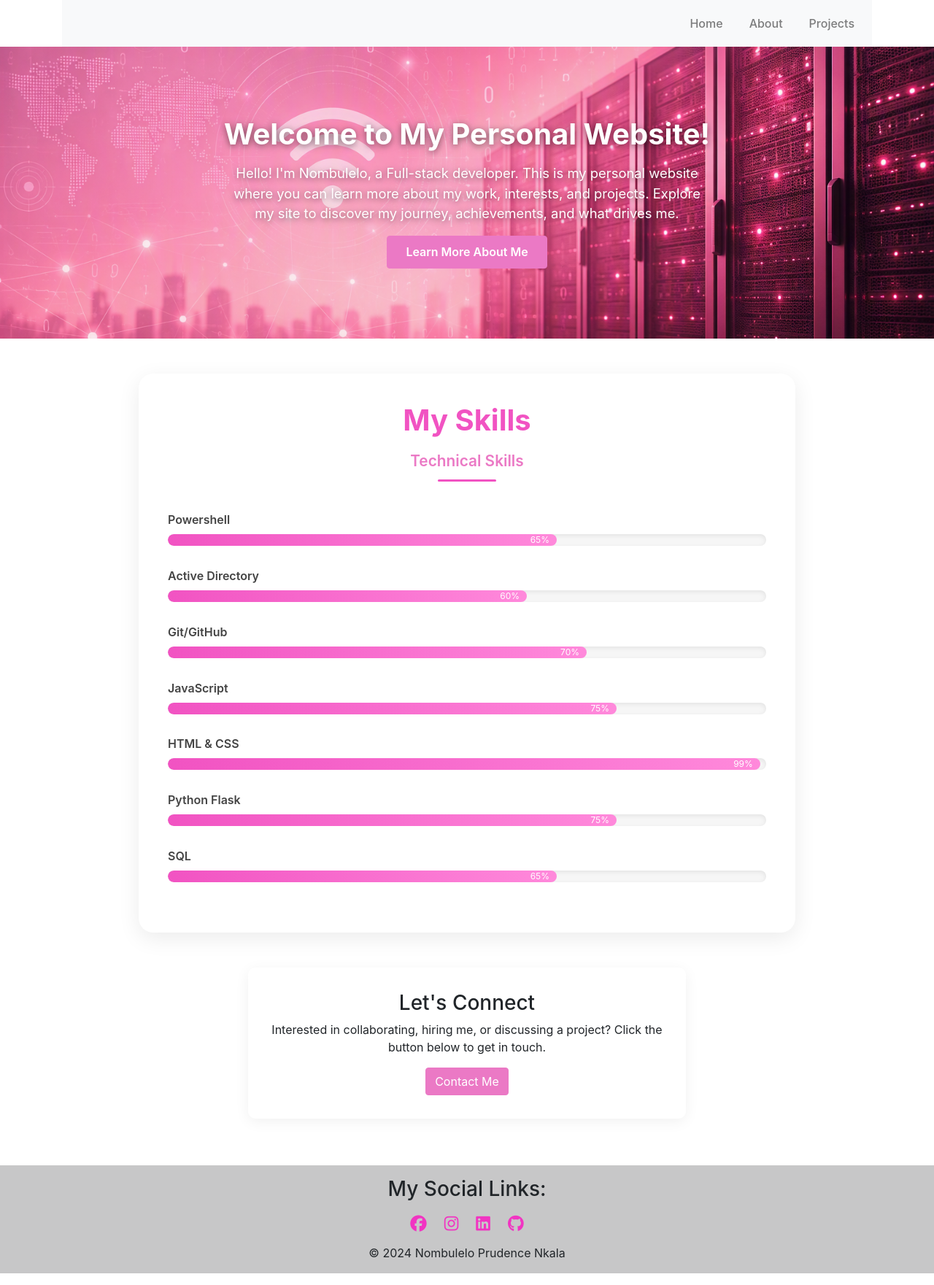
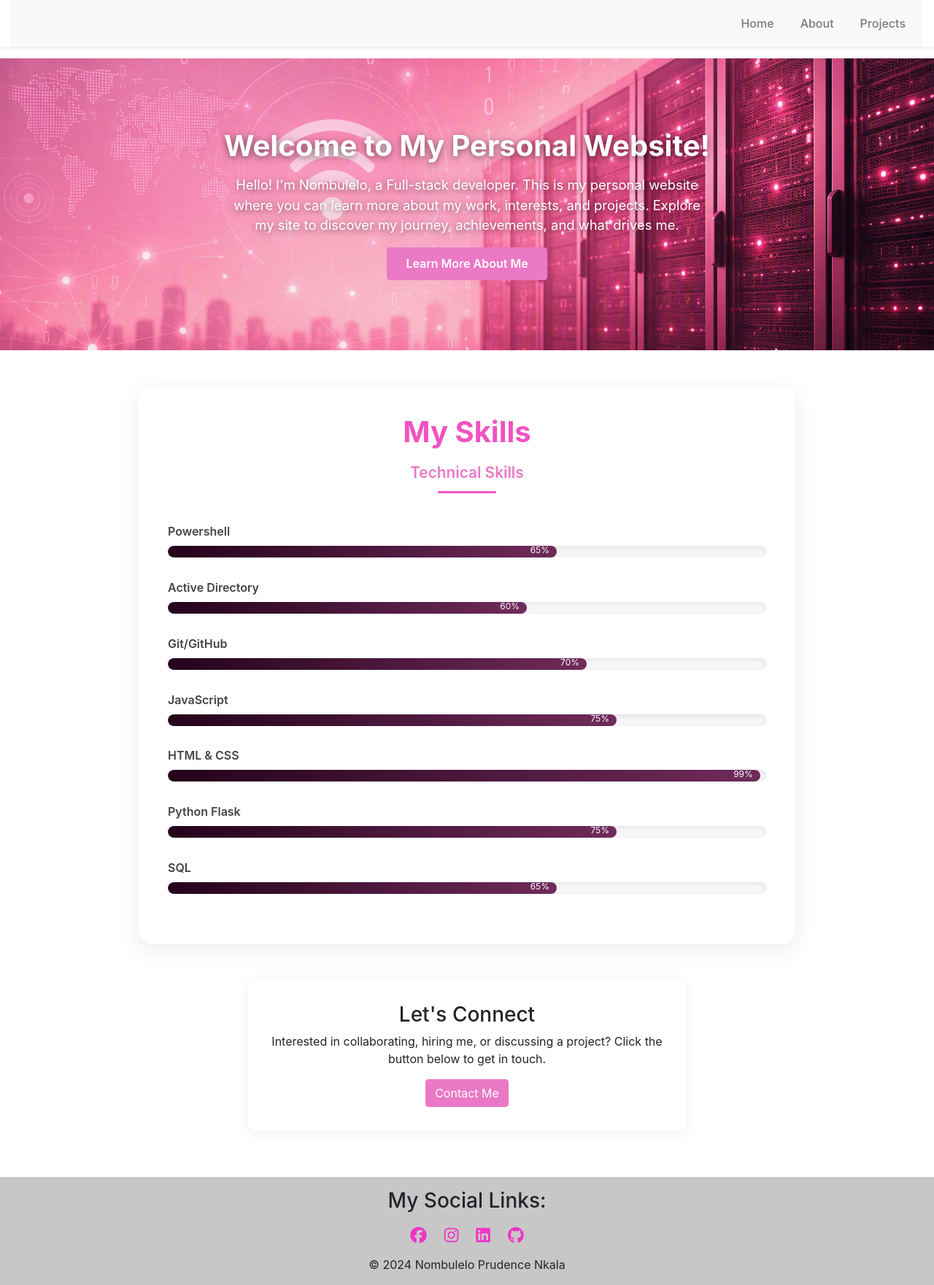
Before and after one commit to lelonkala/Nombulelo-Portfolio, a Flask app: page / in a window 1280 px wide. Shown: the whole page at 73% size. Run offline with Flask 3, Linux system fonts and the light colour scheme; some libraries are stand-ins or nearby versions.

Commit message:
Changed the Tech skills color to look different than the soft skills. Increased the length of the navigation bar to fit the screen. Added font weight to the Projects page headings

```diff
--- a/static/css/carousel.css
+++ b/static/css/carousel.css
@@ -7,8 +7,9 @@
 .certifications-section h1 {
     color: #f153c2;
     font-size: 2.5rem;
+    font-weight: 600;
     margin-bottom: 10px;
-    font-family: Georgia, 'Times New Roman', Times, serif;
+    font-family: 'Outfit', sans-serif;
 }
 
 .certifications-section p {
--- a/static/css/nav.css
+++ b/static/css/nav.css
@@ -1,14 +1,24 @@
 header {
+    position: fixed;
+    top: 0;
+    left: 0;
+    right: 0;
+    width: 100%;
+    z-index: 1000;
     box-shadow: 0 2px 6px rgba(0, 0, 0, 0.08);
 }
-
+body{
+    padding-top: 80px;
+}
 .navbar {
+    margin: 0;
+    width: 100%;
     padding: 0.75rem 1rem;
 }
 
 .navbar-nav .nav-link {
     font-weight: 500;
-    color: #f153c2;
+    color: #361f2f;
     margin-left: 1.25rem;
     transition: color 0.2s ease;
 }
--- a/static/css/projects.css
+++ b/static/css/projects.css
@@ -1,8 +1,9 @@
 .myProjects h1 {
-    color:#f153c2;
+    color:#ec4899;
     font-weight: 700px;
     text-align: center;
-    font-family: Georgia, 'Times New Roman', Times, serif;
+    font-family: 'Outfit', sans-serif;
+    font-weight: 600;
 }
 .project-list {
     max-width: 800px;
--- a/static/css/skills.css
+++ b/static/css/skills.css
@@ -16,7 +16,6 @@
     font-weight: 700;
     margin-bottom: 1rem;
 }
-
 .skills-title {
     text-align: center;
     font-size: 1.3rem;
@@ -25,6 +24,7 @@
     margin-bottom: 2.5rem;
     position: relative;
 }
+
 .skills-title::after {
     content: "";
     width: 80px;
@@ -68,3 +68,16 @@
     transition: width 0.8s ease;
     animation: fillbar 1.8s ease;
 }
+
+.progress-bar-tech {
+    background: linear-gradient(90deg, #24031a, #702b5b);
+    height: 100%;
+    border-radius: 30px;
+    color: white;
+    font-size: 0.75rem;
+    text-align: right;
+    padding-right: 10px;
+    line-height: 12px;
+    transition: width 0.8s ease;
+    animation: fillbar 1.8s ease;
+}
--- a/static/javascript/skills.js
+++ b/static/javascript/skills.js
@@ -11,11 +11,13 @@ setInterval(() => {
         technical.style.display = "none";
         soft.style.display = "block";
         title.innerText = "Soft Skills";
+        title.style.color = "#ec4899";
     }
     else{
         technical.style.display = "block";
         soft.style.display = "none";
         title.innerText = "Technical Skills";
+        title.style.color = "#24031a";
     }
 
     showingTechnical = !showingTechnical;
--- a/templates/navigationBar.html
+++ b/templates/navigationBar.html
@@ -13,11 +13,12 @@
     <link href="/static/css/projects.css" rel="stylesheet">
     <!-- Font Awesome Icons -->
     <script src="https://kit.fontawesome.com/fc9b1a2cb5.js" crossorigin="anonymous"></script>
+    <script src="https://fonts.googleapis.com/css2?family=Outfit:wght@500;600;700&display=swap"></script>
 
 </head>
 <body>
   <header>
-    <div class="container">
+    <div class="container-fluid">
         <nav class="navbar navbar-expand-lg navbar-light bg-light">
             <button class="navbar-toggler" type="button" data-toggle="collapse" data-target="#navbarNav" aria-controls="navbarNav" aria-expanded="false" aria-label="Toggle navigation">
                 <span class="navbar-toggler-icon"></span>
--- a/templates/skills.html
+++ b/templates/skills.html
@@ -14,49 +14,49 @@
         <div class="skill">
             <span>Powershell</span>
             <div class="progress">
-                <div class="progress-bar" style="width:65%">65%</div>
+                <div class="progress-bar-tech" style="width:65%">65%</div>
             </div>
         </div>
 
         <div class="skill">
             <span>Active Directory</span>
             <div class="progress">
-                <div class="progress-bar" style="width:60%">60%</div>
+                <div class="progress-bar-tech" style="width:60%">60%</div>
             </div>
         </div>
 
          <div class="skill">
             <span>Git/GitHub</span>
             <div class="progress">
-                <div class="progress-bar" style="width:70%">70%</div>
+                <div class="progress-bar-tech" style="width:70%">70%</div>
             </div>
         </div>
 
           <div class="skill">
             <span>JavaScript</span>
             <div class="progress">
-                <div class="progress-bar" style="width:75%">75%</div>
+                <div class="progress-bar-tech" style="width:75%">75%</div>
             </div>
         </div>
 
         <div class="skill">
             <span>HTML & CSS</span>
             <div class="progress">
-                <div class="progress-bar" style="width:99%">99%</div>
+                <div class="progress-bar-tech" style="width:99%">99%</div>
             </div>
         </div>
 
         <div class="skill">
             <span>Python Flask</span>
             <div class="progress">
-                <div class="progress-bar" style="width:75%">75%</div>
+                <div class="progress-bar-tech" style="width:75%">75%</div>
             </div>
         </div>
 
         <div class="skill">
             <span>SQL</span>
             <div class="progress">
-                <div class="progress-bar" style="width:65%">65%</div>
+                <div class="progress-bar-tech" style="width:65%">65%</div>
             </div>
         </div>
 
```
